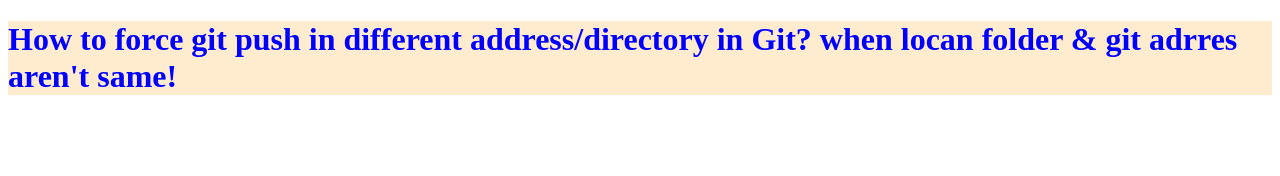
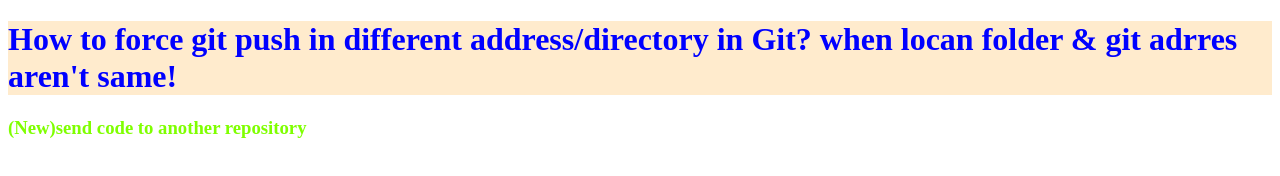
Before and after one commit to allif95/third-repo, a plain HTML site: page index.html in a window 1280 px wide. Drawn offline with Linux system fonts and the light colour scheme.

Commit message:
git push to another address

```diff
--- a/index.html
+++ b/index.html
@@ -9,6 +9,7 @@
 </head>
 <body>
     <h1>How to force git push in different address/directory in Git? when locan folder & git adrres aren't same!</h1>
+    <h3>(New)send code to another repository </h3>
 
 </body>
 </html>
--- a/style.css
+++ b/style.css
@@ -2,3 +2,6 @@ h1{
  color: blue;
  background-color: blanchedalmond;
 }
+h3{
+    color: chartreuse;
+}
```
Also changed, not shown: 1 other file.
